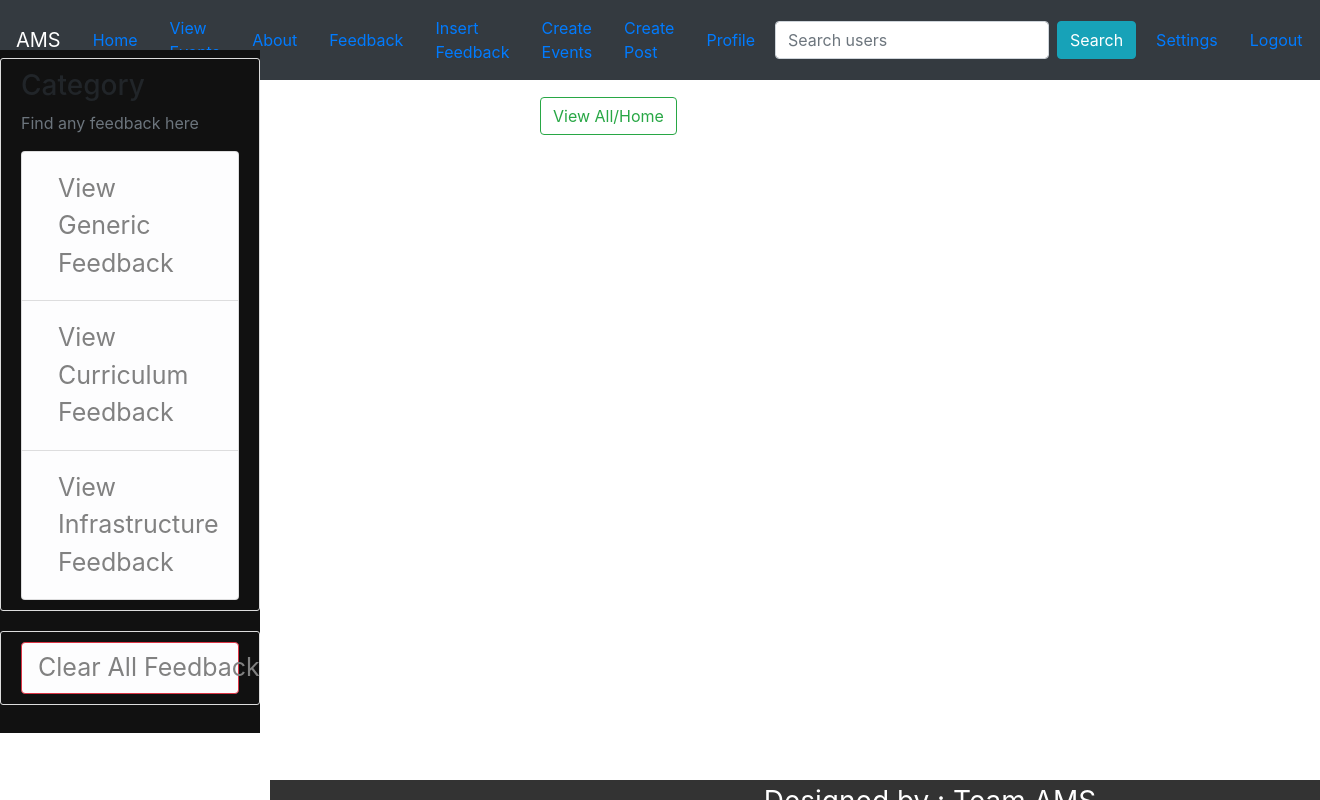
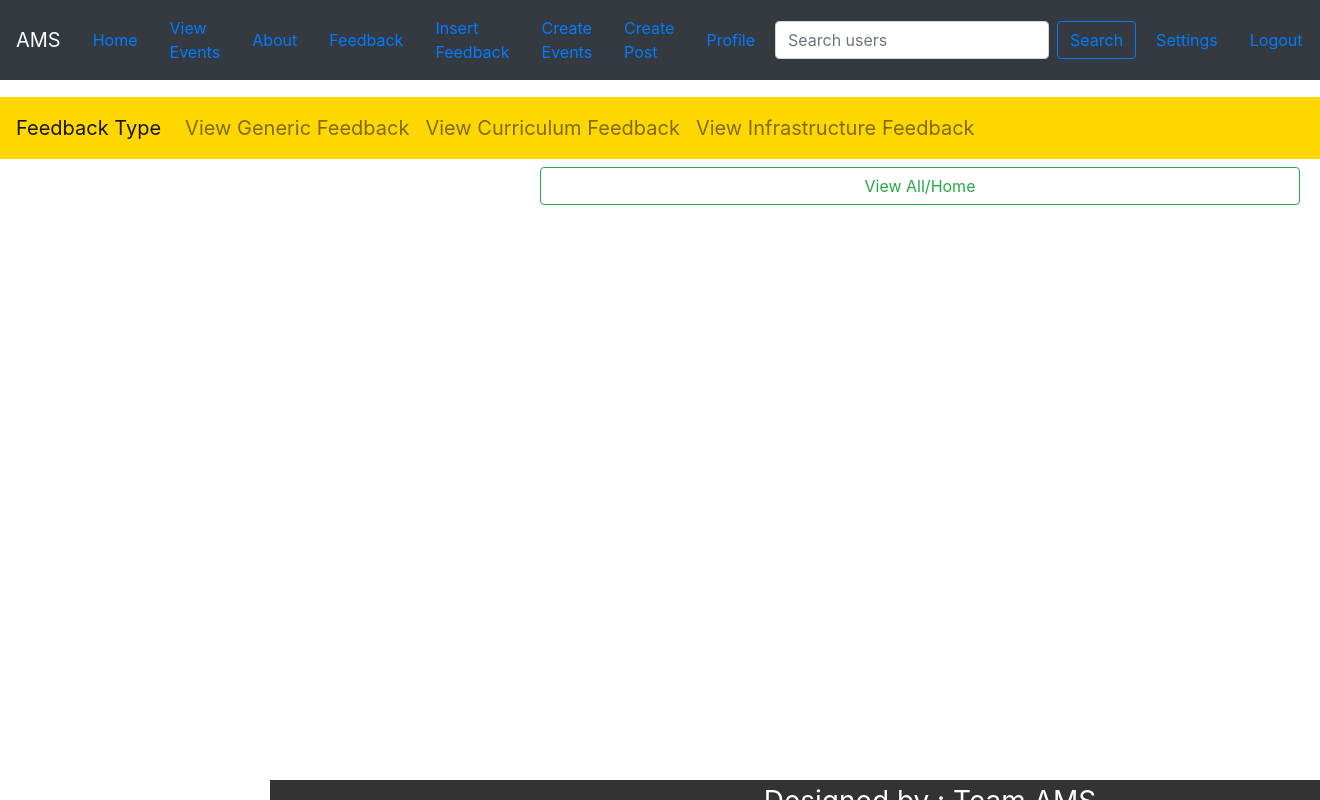
Before and after one commit to Siddharth-Ramawat/SMEC-AMS, a Django app: page /view/ in a window 1320 px wide. Run offline with Django 3.2, Linux system fonts and the light colour scheme; the visitor is signed in with stand-in values (Sample User, id 1); data that the repository does not hold is empty; parts of the project's set-up code (start-up, migrations or seed data) failed here and were passed over; some libraries are stand-ins or nearby versions.

Commit message:
Added nav to view_feedback
changed sidenav to normal nav in view fedback

```diff
--- a/dash/static/dash/main.css
+++ b/dash/static/dash/main.css
@@ -1,3 +1,4 @@
+
 .sidenav {
   width: 260px;
   position: fixed;
--- a/dash/templates/dash/base.html
+++ b/dash/templates/dash/base.html
@@ -1,12 +1,7 @@
 {% load static %}
 
-<style>
+
 <head>
-    <style>
-        .boxed {
-            border: 1px solid green ;
-        }
-    </style>
     <!-- Required meta tags -->
     <meta charset="utf-8">
     <meta name="viewport" content="width=device-width, initial-scale=1, shrink-to-fit=no">
@@ -27,14 +22,14 @@
     {% endif %}
 </head>
 <body>
-        <nav class="navbar navbar-expand-lg navbar-dark bg-dark mb-3 ">
+        <nav class="navbar navbar-expand-xl justify-content-between navbar-dark bg-dark mb-3 ">
         <a class="navbar-brand" href="/">AMS</a>
         <button aria-controls="navbarNavAltMarkup" aria-expanded="false" aria-label="Toggle Navigation"
             class="navbar-toggler" data-target="#navbarNavAltMarkup" data-toggle="collapse" type="button">
             <span class="navbar-toggler-icon"></span>
         </button>
         <div class="collapse navbar-collapse" id="navbarNavAltMarkup">
-        <a class="nav-item nav-link" href="{% url 'dash-home' %}">Home</a>
+        <a class="nav-item nav-link" href="{% url 'dash-home' %}">Home <span class="sr-only">(current)</span></a>
         <a class="nav-item nav-link" href="{% url 'view_events' %}">View Events</a>
         <a class="nav-item nav-link" href="{% url 'dash-about' %}">About</a>
             {% if user.is_superuser %}
@@ -47,11 +42,11 @@
                 <a class="nav-item nav-link" href="{% url 'profile' %}">Profile</a>
                 <form  class="form-inline flex-nowrap rounded p-1 my-2 my-lg-0" action="{% url 'search-users' %}" method="GET" value="{{request.GET.query}}">
                     <input class="form-control mr-sm-2 " type="text" name="query" value="{{request.GET.query}}"  placeholder="Search users"/>
-                    <input class="btn btn-info my-2 my-sm-0 " type="submit" name="submit" value="Search"/>
+                    <input class="btn btn-outline-primary my-2 my-sm-0 " type="submit" name="submit" value="Search"/>
                 </form>
                 <a class="nav-item nav-link mr-auto" href="{% url 'update_password' %}">Settings</a>
 
-                <a class="nav-item nav-link mr-auto" href="{% url 'logout'  %}">Logout</a>
+                <a class="nav-item nav-link my-sm-2" href="{% url 'logout'  %}">Logout</a>
             {% else %}
                 <a class="nav-item nav-link" href="{% url 'login'  %}">Login</a>
                 <a class="nav-item nav-link" href="{% url 'register' %}">Register</a>
@@ -94,7 +89,7 @@
     <footer>Designed by : Team AMS</footer>
 </body>
 <style>
-    footer {
+footer {
     position: fixed;
     bottom: 0;
     height : 20px;
--- a/feedback/templates/view_feedback.html
+++ b/feedback/templates/view_feedback.html
@@ -2,27 +2,25 @@
 
 {% block content %}
 
-<div class="col-md-6 sidenav">
-          <div class="content-section">
-            <h3>Category</h3>
-              <p class='text-muted'>Find any feedback here</p>
-              <ul class="list-group">
-                <li class="list-group-item list-group-item-light">
-                    <a href="{% url 'view_cat_feedback' 'GEN' %}">View Generic Feedback</a>
-                </li>
-                <li class="list-group-item list-group-item-light">
-                    <a href="{% url 'view_cat_feedback' 'CUR' %}">View Curriculum Feedback</a>
-                </li>
-                <li class="list-group-item list-group-item-light">
-                    <a href="{% url 'view_cat_feedback' 'INF' %}">View Infrastructure Feedback</a>
-                </li>
-              </ul>
-          </div>
-            <div class="content-section">
-                <a href="{% url 'clear_feedback' %}" onclick="return confirm('Are you sure you want to delete?')" class="btn btn-outline-danger list-group-item-light" >Clear All Feedback
-                </a>
-            </div>
-        </div>
+<nav class="navbar navbar-expand-md navbar-light justify-content-between mb-2" style="background-color: #FFD700;">
+      <a class="navbar-brand" href="{% url 'view_feedback' %}">Feedback Type</a>
+      <button class="navbar-toggler" type="button" data-toggle="collapse" data-target="#navbarsExample04" aria-controls="navbarsExample04" aria-expanded="false" aria-label="Toggle navigation">
+        <span class="navbar-toggler-icon"></span>
+      </button>
+
+      <div class="collapse navbar-collapse" role="group" id="navbarsExample04">
+        <ul class="navbar-nav mr-auto">
+          <li class="nav-item">
+            <a class="nav-link btn-lg" role="button" aria-pressed="true" href="{% url 'view_cat_feedback' 'GEN' %}">View Generic Feedback<span class="sr-only">(current)</span></a>
+          </li>
+          <li class="nav-item">
+            <a class="nav-link btn-lg" role="button" aria-pressed="false" href="{% url 'view_cat_feedback' 'CUR' %}">View Curriculum Feedback</a>
+          </li>
+          <li class="nav-item">
+            <a class="nav-link btn-lg" role="button" aria-pressed="false" href="{% url 'view_cat_feedback' 'INF' %}">View Infrastructure Feedback</a>
+          </li>
+        </ul>
+</nav>
 <main role="main" class="main">
 {% if feedback %}
 {% for entry in feedback %}
@@ -44,6 +42,6 @@
 </main>
 {% endif %}
 <div class="main">
-    <a href="{% url 'view_feedback' %}" class="btn btn-outline-success">View All/Home</a>
+    <a href="{% url 'view_feedback' %}" class="btn btn-block btn-outline-success">View All/Home</a>
 </div>
 {% endblock %}
```
